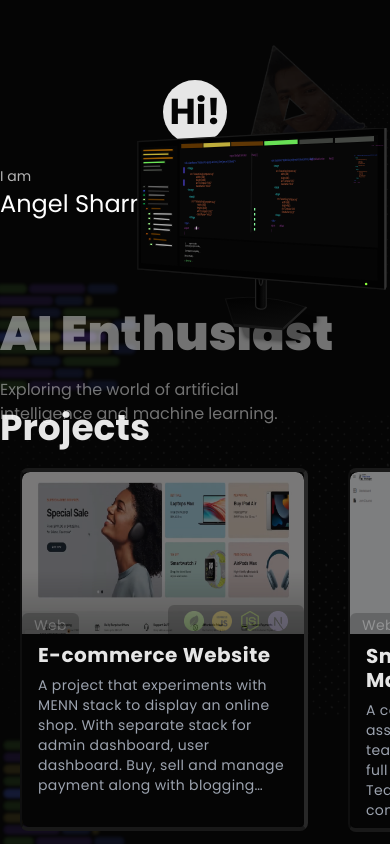
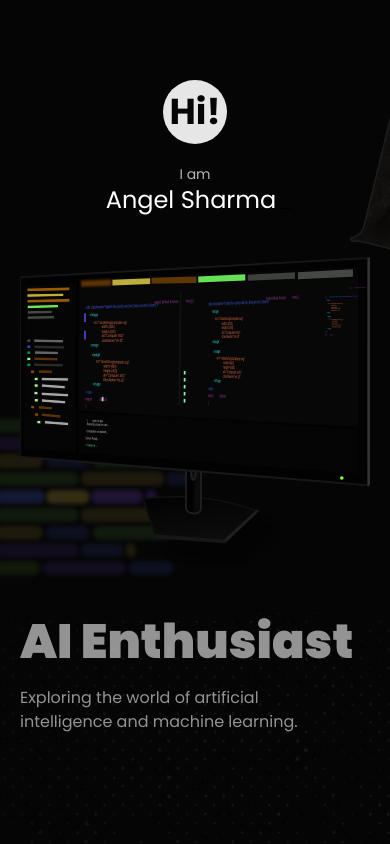
Before and after one commit to angel-dev-cse/angel-dev-cse.github.io, a Next.js app: page / in a window 390 px wide. Shown: the top 844 px of the page. Built offline with nearby package versions, Linux system fonts and the light colour scheme.

Commit message:
Fixed mobile layout responsivness

```diff
--- a/app/components/Card/Card.tsx
+++ b/app/components/Card/Card.tsx
@@ -46,7 +46,7 @@ export default function Cardx({
     <div
       id="card"
       ref={ref}
-      className="cursor-pointer m-5 rounded-full select-none w-[18rem]"
+      className="cursor-pointer m-2 mt-24 sm:m-5 rounded-full select-none w-[12rem] sm:w-[18rem]"
       onMouseEnter={() => setIsHovered(true)}
       onMouseLeave={() => setIsHovered(false)}
     >
@@ -69,7 +69,7 @@ export default function Cardx({
         <div className="flex justify-between rounded-lg bg-black-100">
           <div className="flex flex-col mx-auto rounded-lg overflow-hidden">
             <motion.img
-              className="rounded-lg rounded-b-none object-cover"
+              className="rounded-lg rounded-b-none object-cover h-56 sm:h-auto"
               src={image}
               alt={title}
               loading="lazy"
@@ -80,14 +80,14 @@ export default function Cardx({
 
             <div className="flex mt-[-1.3rem] -ml-4 px-4">
               <motion.span
-                className="inline-block bg-black-100 rounded-t-md text-sm font-medium tracking-wide text-white-100 px-3 pt-0.5 items-center"
+                className="inline-block bg-black-100 rounded-t-md text-sm sm:font-medium tracking-wide text-white-100 px-3 pt-0.5 items-center"
                 animate={{ opacity: isHovered ? 1 : 0.2}}
               >
                 {category}
               </motion.span>
             </div>
 
-            <div className="flex -mt-[1.9rem] -mr-4 px-4 justify-end ">
+            <div className="flex -mt-[1.6rem] sm:-mt-[1.9rem] -mr-4 px-4 justify-end ">
               <motion.span
                 className="inline-flex bg-black-100 rounded-t-md text-sm font-medium tracking-wide text-white-100 px-3 pt-0.5"
                 animate={{ opacity: isHovered ? 1 : 0.2}}
@@ -95,9 +95,9 @@ export default function Cardx({
                 {stack_icons.map((icon) => (
                   <Image
                     key={icon}
-                    className="m-1"
-                    width={20}
-                    height={20}
+                    className="m-1 w-4 h-4 sm:w-5 sm:h-5"
+                    width={1}
+                    height={1}
                     src={`/assets/icons/${icon}`}
                     alt="stack icon"
                     loading="lazy"
@@ -106,7 +106,7 @@ export default function Cardx({
               </motion.span>
             </div>
 
-            <div className="w-72 h-48 ">
+            <div className="w-48 h-52 sm:w-72 sm:h-48">
               <div className="py-2 px-4">
                 <h1 className="text-xl text-left font-bold leading-6 tracking-wide text-white-100">
                   {title}
--- a/app/page.tsx
+++ b/app/page.tsx
@@ -4,7 +4,7 @@ import Projects from "@/app/pages/Projects";
 export default function Home() {
   return (
     <main
-      className="relative bg-black-100 flex flex-col justify-center items-center overflow-hidden mx-auto px-0 sm:px-20"
+      className="relative bg-black-100 flex flex-col justify-center items-center overflow-hidden mx-auto px-5 sm:px-20"
       style={{
         backgroundImage: "url('/assets/images/background.png')",
         backgroundSize: "cover",
--- a/app/pages/Hero.tsx
+++ b/app/pages/Hero.tsx
@@ -80,7 +80,7 @@ export default function Hero() {
   }, [hiControls, nameControls, taglineControls, taglines.length]);
 
   return (
-    <div id="hero" className="flex flex-col relative sm:h-screen">
+    <div id="hero" className="flex flex-col relative h-screen overflow-y-hidden sm:overflow-y-auto">
       <motion.div
         initial={{ opacity: 0 }}
         animate={{ opacity: 1 }}
@@ -108,12 +108,12 @@ export default function Hero() {
         <motion.div
           initial={{ opacity: 0 }}
           animate={nameControls}
-          className="mt-5"
+          className="sm:mt-5 items-center flex flex-col sm:flex-row sm:items-start"
         >
           <span className="text-sm text-white-200 mt-5">I am</span>
         </motion.div>
 
-        <div className="align-middle">
+        <div className="align-middle text-center sm:text-left">
           <span className="relative text-2xl mr-2 text-white">
             {typedText}
             <Image
@@ -127,7 +127,7 @@ export default function Hero() {
           </span>
         </div>
 
-        <div className="mt-16 mb-0 sm:mt-36 sm:mb-48">
+        <div className="mt-96 mb-0 sm:mt-36 sm:mb-48">
           <motion.div
             initial={{ opacity: 0, y: 50 }}
             animate={taglineControls}
@@ -148,13 +148,13 @@ export default function Hero() {
           </motion.div>
         </div>
 
-          <div className="absolute top-32 right-0 justify-center">
+          <div className="flex absolute w-full items-center justify-center sm:items-end sm:justify-end top-64 sm:top-32 sm:right-0">
             <motion.img
               src="/assets/svg/computer.svg"
               width={1}
               height={1}
               alt="Computer SVG"
-              className="w-64 h-56 sm:w-80 sm:h-72 md:w-[35rem] md:h-[25rem] z-10"
+              className="w-fit h-80 sm:w-80 sm:h-72 md:w-[35rem] md:h-[25rem] z-10"
               whileHover={{ scale: 1.1 }}
               transition={{ duration: 0.3 }}
             />
--- a/app/pages/Projects.tsx
+++ b/app/pages/Projects.tsx
@@ -132,7 +132,7 @@ export default function Projects() {
 
   return (
     <div id="projects" className="flex flex-col text-white-100 h-screen mt-10">
-      <h1 className={`${poppinsExtraBold} font-bold text-4xl mt-20`}>Projects</h1>
+      <h1 className={`${poppinsExtraBold.className} text-4xl mt-20`}>Projects</h1>
       <div
         id="card-container"
         ref={containerRef}
```
